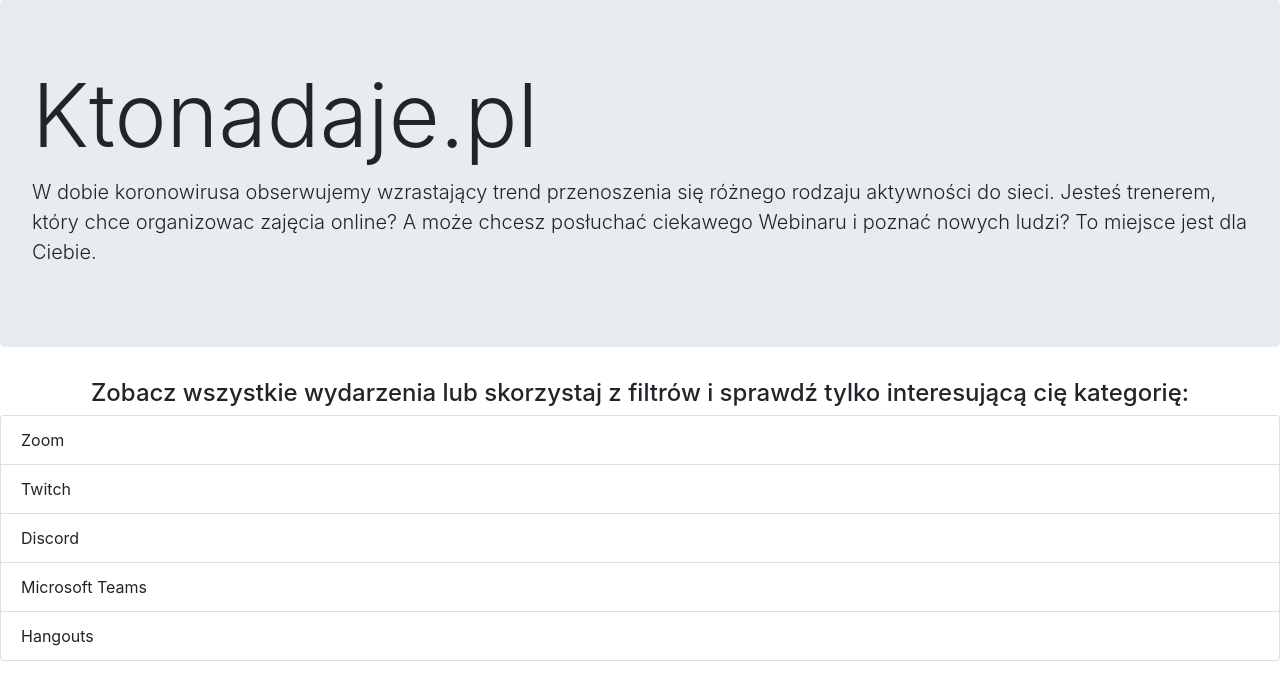
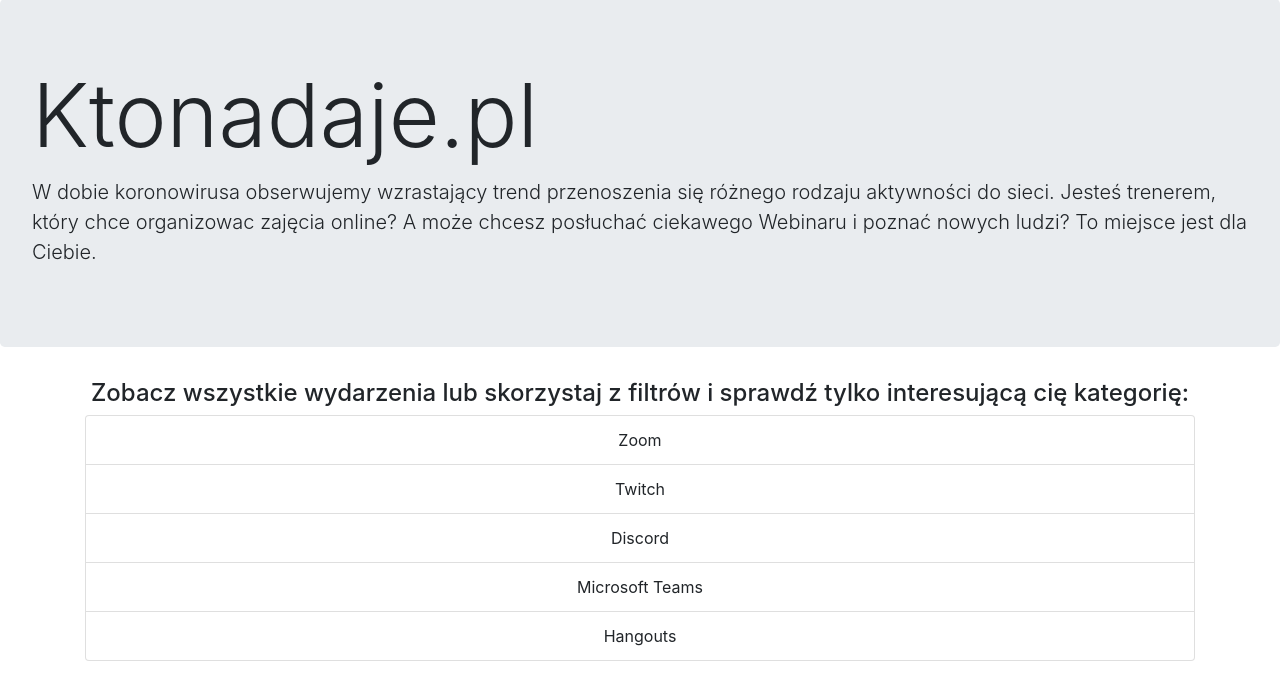
Before and after one commit to binawork/ktonadaje, a Flask app: page /jak_streamowac in a window 1280 px wide. Shown: the part 65-765 px from the top of the page. Run offline with Flask 2, Linux system fonts and the light colour scheme; parts of the project's set-up code (start-up, migrations or seed data) failed here and were passed over; some libraries are stand-ins or nearby versions.

Commit message:
econd draft "Jak streamowac"

```diff
--- a/templates/how_to_stream.html
+++ b/templates/how_to_stream.html
@@ -2,6 +2,7 @@
 
 
 {% block content %}
+    <div class="container" align="center">
         <ul class="list-group">
             <li class="list-group-item">Zoom</li>
             <li class="list-group-item">Twitch</li>
@@ -9,4 +10,5 @@
             <li class="list-group-item">Microsoft Teams</li>
             <li class="list-group-item">Hangouts</li>
         </ul>
+    </div>
         {% endblock %}
```
Lines whose indentation alone changed are shown as unchanged.
